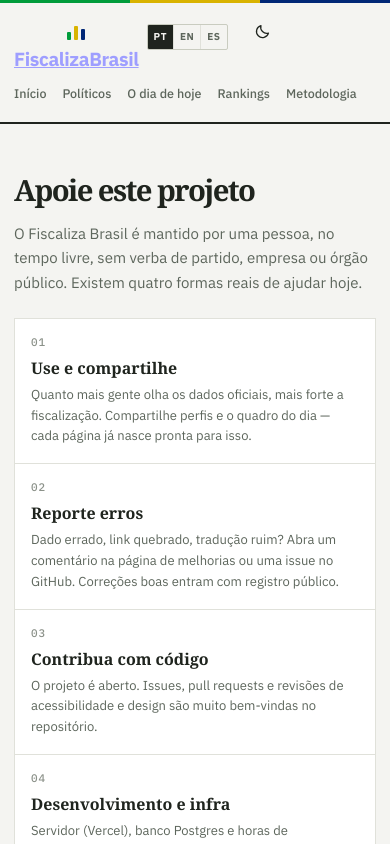
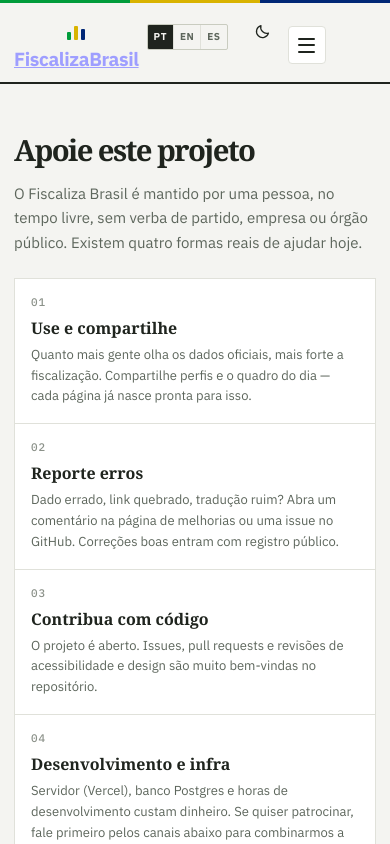
Before and after one commit to danielfinotti2-spec/apuracao-brasil, a Next.js app: page /apoiar in a window 390 px wide. Shown: the top 844 px of the page. Built offline with nearby package versions, Linux system fonts and the light colour scheme.

Commit message:
Menu hambúrguer no mobile com painel animado + nav ativa corrigida

```diff
--- a/src/app/globals.css
+++ b/src/app/globals.css
@@ -141,7 +141,7 @@
 .site{
   --paper:#f4f4f1;--surface:#ffffff;--lineP:#e0e1da;--lineS:#c9ccc0;
   --inkP:#1f241e;--mutedP:#5d665c;--faintP:#8b9189;
-  --accent:#146c43;--accentInk:#0e5131;--danger:#a32020;
+  --accent:#146c43;--accentSoft:#e4f1e9;--accentInk:#0e5131;--danger:#a32020;
   --warnBg:#faf3e0;--warnLine:#e0cfa0;--warnInk:#6f5615;
   max-width:1180px;margin:0 auto;min-height:100vh;background:var(--paper);
   color:var(--inkP);font-family:'IBM Plex Sans',system-ui,sans-serif;
@@ -162,7 +162,7 @@
 .site .brand-mark i:nth-child(3){height:11px;background:#002776}
 .site-nav{display:flex;gap:22px;margin-left:auto;flex-wrap:wrap}
 .site-nav a{text-decoration:none;color:var(--mutedP);font-size:14px;font-weight:500;padding:4px 0;border-bottom:2px solid transparent}
-.site-nav a.on{color:var(--inkP);border-bottom-color:var(--accent);font-weight:600}
+.site-nav a.on,.site-nav a.active{color:var(--inkP);border-bottom-color:var(--accent);font-weight:600}
 .site-nav a:hover{color:var(--inkP)}
 .site-body{padding:0 24px;flex:1;display:flex;flex-direction:column}
 
@@ -550,7 +550,7 @@
 html[data-theme="dark"] .site{
   --paper:#101310;--surface:#181c17;--lineP:#262b24;--lineS:#3a4036;
   --inkP:#edf0ea;--mutedP:#a5ada2;--faintP:#7a8275;
-  --accent:#4fae7e;--accentInk:#7fcfa6;--danger:#e06c6c;
+  --accent:#4fae7e;--accentSoft:#1f3327;--accentInk:#7fcfa6;--danger:#e06c6c;
   --warnBg:#2a2415;--warnLine:#5d4f22;--warnInk:#d8c281;
 }
 html[data-theme="dark"] .site .btn:hover,
@@ -854,3 +854,34 @@
   .pix-qr{width:100%;height:auto;aspect-ratio:121/111;padding:10px}
   .pix-qr img{height:auto;aspect-ratio:121/111;object-fit:contain}
 }
+
+/* ================================================================
+   FASE 10 — hambúrguer no mobile
+   ================================================================ */
+.mobile-menu{display:none}
+@media(max-width:760px){
+  .site-nav{display:none}
+  .mobile-menu{display:block;position:relative}
+  .burger{display:flex;flex-direction:column;justify-content:center;align-items:center;gap:4.5px;
+    width:38px;height:38px;border:1px solid var(--lineP);border-radius:4px;background:var(--surface);cursor:pointer;padding:0}
+  .burger span{display:block;width:17px;height:2px;background:var(--inkP);border-radius:2px;
+    transition:transform .35s cubic-bezier(.22,.68,.24,1),opacity .2s ease}
+  .mobile-menu.open .burger span:nth-child(1){transform:translateY(6.5px) rotate(45deg)}
+  .mobile-menu.open .burger span:nth-child(2){opacity:0}
+  .mobile-menu.open .burger span:nth-child(3){transform:translateY(-6.5px) rotate(-45deg)}
+  .mobile-nav-panel{position:absolute;top:calc(100% + 13px);right:0;width:min(260px,80vw);
+    background:var(--surface);border:1px solid var(--lineP);border-radius:8px;
+    box-shadow:0 16px 40px rgba(13,43,25,.16);z-index:60;
+    opacity:0;visibility:hidden;transform:translateY(-10px) scale(.98);transform-origin:top right;
+    transition:opacity .25s ease,transform .35s cubic-bezier(.22,.68,.24,1),visibility .25s}
+  .mobile-menu.open .mobile-nav-panel{opacity:1;visibility:visible;transform:none}
+  .mobile-nav-inner{display:flex;flex-direction:column;padding:8px}
+  .mobile-nav-inner a{padding:11px 12px;border-radius:6px;text-decoration:none;color:var(--inkP);font-size:14px;font-weight:500}
+  .mobile-nav-inner a:hover{background:#f3f6f2}
+  .mobile-nav-inner a.active{background:var(--accentSoft);color:var(--accent);font-weight:650}
+  .mobile-nav-inner a+a{margin-top:2px}
+}
+@media (prefers-reduced-motion: reduce){
+  .burger span,.mobile-nav-panel{transition:none!important}
+  .mobile-nav-panel{transform:none}
+}
--- /dev/null
+++ b/src/components/MobileMenu.tsx
@@ -0,0 +1,54 @@
+'use client';
+
+import Link from 'next/link';
+import { usePathname } from 'next/navigation';
+import { useEffect, useState } from 'react';
+import { t, type Locale } from '@/i18n/messages';
+
+/**
+ * Menu hambúrguer do mobile: só aparece abaixo de 760px (CSS).
+ * Abre/fecha animado, virando X; fecha ao navegar.
+ */
+export default function MobileMenu({ active, lang }: { active?: string; lang: Locale }) {
+  const [open, setOpen] = useState(false);
+  const pathname = usePathname();
+  const q = lang === 'pt' ? '' : `?lang=${lang}`;
+
+  useEffect(() => { setOpen(false); }, [pathname]);
+
+  const links = [
+    { href: `/${q}`, key: 'home', label: t(lang, 'nav.home') },
+    { href: `/politicos${q}`, key: 'politicos', label: t(lang, 'nav.politicians') },
+    { href: `/hoje${q}`, key: 'hoje', label: t(lang, 'nav.today') },
+    { href: `/rankings${q}`, key: 'rankings', label: t(lang, 'nav.rankings') },
+    { href: `/metodologia${q}`, key: 'metodologia', label: t(lang, 'nav.methodology') },
+  ];
+
+  return (
+    <div className={`mobile-menu${open ? ' open' : ''}`}>
+      <button
+        className="burger"
+        aria-expanded={open}
+        aria-controls="mobile-nav-panel"
+        aria-label={t(lang, 'nav.menu')}
+        onClick={() => setOpen(v => !v)}
+      >
+        <span /><span /><span />
+      </button>
+      <nav className="mobile-nav-panel" id="mobile-nav-panel" aria-hidden={!open} aria-label={t(lang, 'nav.main')}>
+        <div className="mobile-nav-inner">
+          {links.map(l => (
+            <Link
+              key={l.key}
+              href={l.href}
+              className={active === l.key ? 'active' : ''}
+              onClick={() => setOpen(false)}
+            >
+              {l.label}
+            </Link>
+          ))}
+        </div>
+      </nav>
+    </div>
+  );
+}
--- a/src/components/SiteHeader.tsx
+++ b/src/components/SiteHeader.tsx
@@ -1,6 +1,7 @@
 import Link from 'next/link';
 import ThemeToggle from './ThemeToggle';
 import LangSwitcher from './LangSwitcher';
+import MobileMenu from './MobileMenu';
 import { t, type Locale } from '@/i18n/messages';
 
 export default function SiteHeader({ active, lang = 'pt' }: { active?: string; lang?: Locale }) {
@@ -22,6 +23,7 @@
         </nav>
         <LangSwitcher lang={lang} />
         <ThemeToggle lang={lang} />
+        <MobileMenu active={active} lang={lang} />
       </header>
     </>
   );
--- a/src/i18n/messages.ts
+++ b/src/i18n/messages.ts
@@ -307,6 +307,7 @@
   'pres.links.bio': { pt: 'Conheça a Presidência — biografia oficial', en: 'Know the Presidency — official biography', es: 'Conozca la Presidencia — biografía oficial' },
   'pres.links.ago': { pt: 'Abrir a agenda de compromissos oficial', en: 'Open the official commitments agenda', es: 'Abrir la agenda de compromisos oficial' },
   'pres.card': { pt: 'Ver o perfil do Presidente e links oficiais da agenda, biografia e subsídio.', en: 'See the President’s profile and official links to agenda, biography and salary.', es: 'Ver el perfil del Presidente y enlaces oficiales de agenda, biografía y subsidio.' },
+  'nav.menu': { pt: 'Abrir menu', en: 'Open menu', es: 'Abrir menú' },
 } as const;
 
 export type DictKey = keyof typeof VALUES;
```
Also changed, not shown: 1 other file (tests, documents, lock files or other folders).
